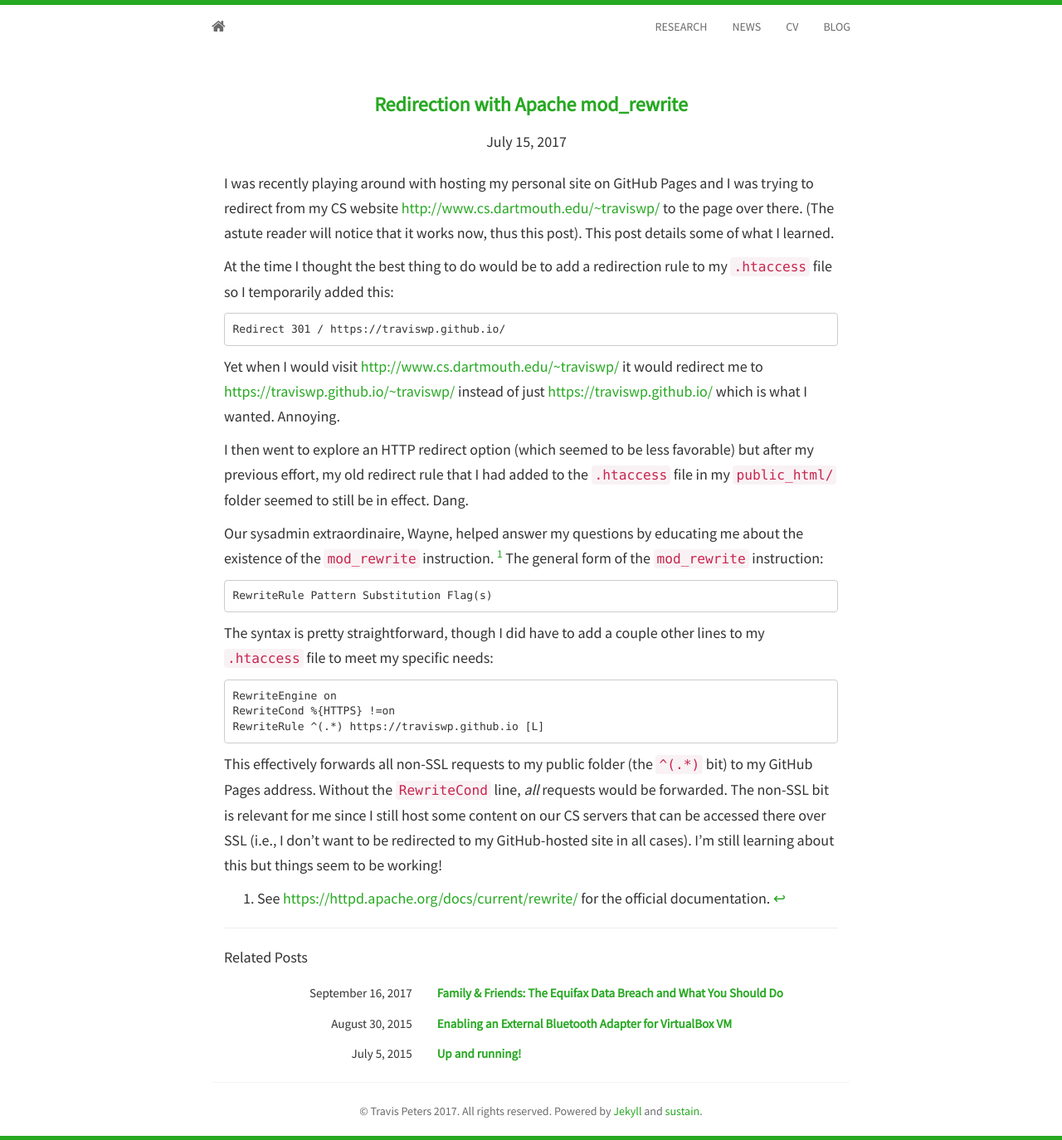
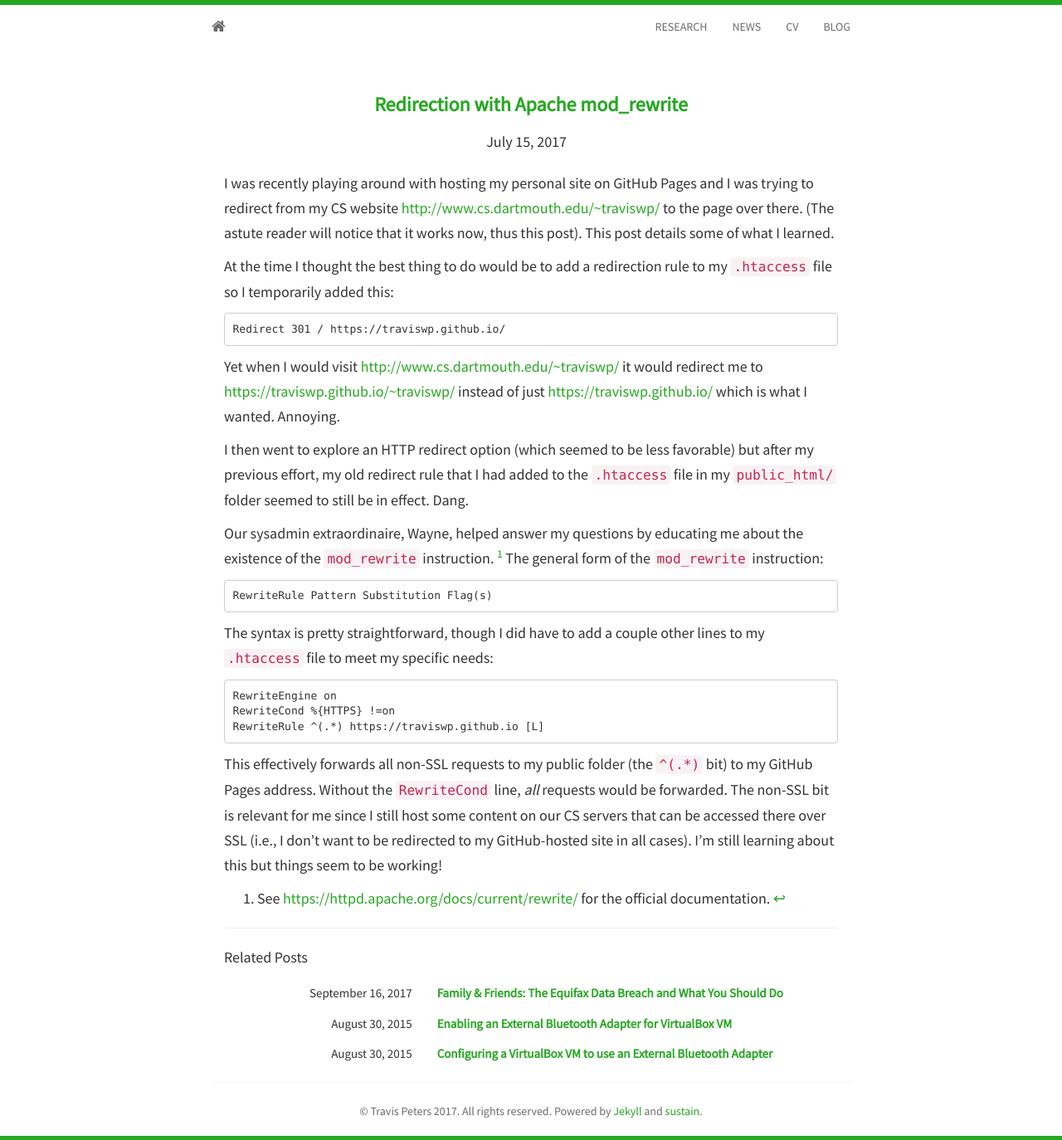
Before and after one commit to traviswpeters/traviswpeters.github.io, a Jekyll site: the page built from _posts/2017-07-15-mod_rewrite.md, in a window 1280 px wide. Shown: the whole page at 83% size. Built offline with Jekyll 4.4.1, drawn with Linux system fonts in a browser that asks for light colours; nearby versions of some CDN libraries; some of the changed lines change nothing that is shown.

Commit message:
cleaning up an old post and addings part II (finally)

```diff
--- /dev/null
+++ b/_posts/2015-08-30-Configuring-a-VM-External-BT-Adapter.md
@@ -0,0 +1,55 @@
+---
+layout: post
+title: Configuring a VirtualBox VM to use an External Bluetooth Adapter
+---
+
+To use an external Bluetooth adapter (i.e., a Bluetooth dongle) from within a VM,
+    it is first necessary to disable the built-in Bluetooth adapter.
+A brief tutorial on how to accomplish this was already covered in
+    ["Enabling an External Bluetooth Adapter for VirtualBox VMs."](Enabling-External-BT-Adapter-for-VM.html)
+In this tutorial I'll review how to configure the VM itself.
+
+In my case the host machine is a MacBook Pro running OS X 10.10, and the guest VM is running Kali Linux
+    (various other Linux distros should work fine as well).
+
+Power the VM down.
+
+In VirtualBox with the desired VM selected in the left pane, navigate to `Settings > Ports > USB`.
+Within the USB menu, ensure that the "Enabled USB Controller" and "Enable USB 2.0 (EHCI) Controller" boxes are selected.
+Also, Under "USB Filters," be sure to add the USB Bluetooth Controller which you have connected.
+Click "OK".
+
+Now, power the VM back on and log in.
+
+Next, check the status of the Bluetooth kernel module.
+{% highlight bash %}
+lsmod | grep bluetooth
+modinfo bluetooth
+{% endhighlight %}
+
+On the Kali VM I didn't have systemd (and I wanted it);
+if you have another system configuration tool you like more or systemd is already installed on your machine, you can skip this step.
+See the [systemd systen and service manager documentation](https://wiki.debian.org/systemd#systemd_-_system_and_service_manager)
+    and [this tutorial on using systemd](https://www.debian-tutorials.com/systemd-system-and-service-manager)
+    for more information.
+Install systemd as follows:
+{% highlight bash %}
+apt-get update
+apt-get install systemd
+{% endhighlight %}
+
+This will install the systemd packages but will not configure systemd as your init system
+    (instructions for this are outside of the scopeo of this post).
+Now it is possible to use the `systemctcl` interface to manage the system services.
+
+{% highlight bash %}
+systemctl status service_name
+systemctl start service_name
+systemctl stop service_name
+{% endhighlight %}
+
+Other recommended resources detailing useful VirtualBox Virtual Machine configurations:
+
+* [Accessing shared folders](http://www.howtogeek.com/75705/access-shared-folders-in-a-virtualbox-ubuntu-11.04-virtual-machine/)
+* [Installing Users and Group Management Tool on Ubuntu 14.04](http://ubuntuhandbook.org/index.php/2014/05/install-users-groups-management-tool-ubuntu1404/)
+* [Install Fedora 18 on VirtualBox](http://www.zealfortechnology.com/2013/01/install-fedora-18-on-virtualbox-with.html)
--- a/_posts/2015-08-30-Enabling-External-BT-Adapter-for-VM.md
+++ b/_posts/2015-08-30-Enabling-External-BT-Adapter-for-VM.md
@@ -3,7 +3,14 @@
 title: Enabling an External Bluetooth Adapter for VirtualBox VM
 ---
 
-Start by checking which Bluetooth kernel extensions (kexts) are currently loaded by running `kextstat` and filtering on bluetooth related kexts:
+To use an external Bluetooth adapter (i.e., a Bluetooth dongle) from within a VM,
+    it is first necessary to disable the built-in Bluetooth adapter.
+In this post we will review how to accomplish this.
+I review how to configure the VM itself in another post (["Configuring a VirtualBox VM to use an External Bluetooth Adapter."](Configuring-a-VM-External-BT-Adapter.html)).
+In my case the host machine is a MacBook Pro running OS X 10.10, and the guest VM is running Kali Linux
+    (various other Linux distros should work fine as well).
+
+Start by checking which Bluetooth kernel extensions (kexts) are currently loaded by running `kextstat` and filtering on Bluetooth-related kexts:
 
 {% highlight bash %}
 $ kextstat | grep -i bluetooth
@@ -23,7 +30,7 @@
 $ kextstat | grep -i bluetooth
 {% endhighlight %}
 
-***TODO:*** *instructions for configuring the VM.*
+> Instructions for configuring the VM to use the external Bluetoth adapter can be found in ["Configuring a VirtualBox VM to use an External Bluetooth Adapter."](Configuring-a-VM-External-BT-Adapter.html)
 
 When complete with any Bluetooth-related work on the VM, we want to reload the kexts that we unloaded previously so that the Bluetooth service can work on the host machine again. To reload the kernel modules that were unloaded earlier we can simply use the `kextload` command --- loading the unloaded modules in reverse order due to dependencies:
 
@@ -33,7 +40,7 @@
 $ sudo kextload -b com.apple.iokit.BroadcomBluetoothHostControllerUSBTransport
 {% endhighlight %}
 
-And then, as before, we can confirm that the local Bluetooth Controller and Bluetooth service is back up:
+As before, we can confirm that the local Bluetooth Controller and Bluetooth service is back up:
 
 {% highlight bash %}
 $ kextstat | grep -i bluetooth
```
